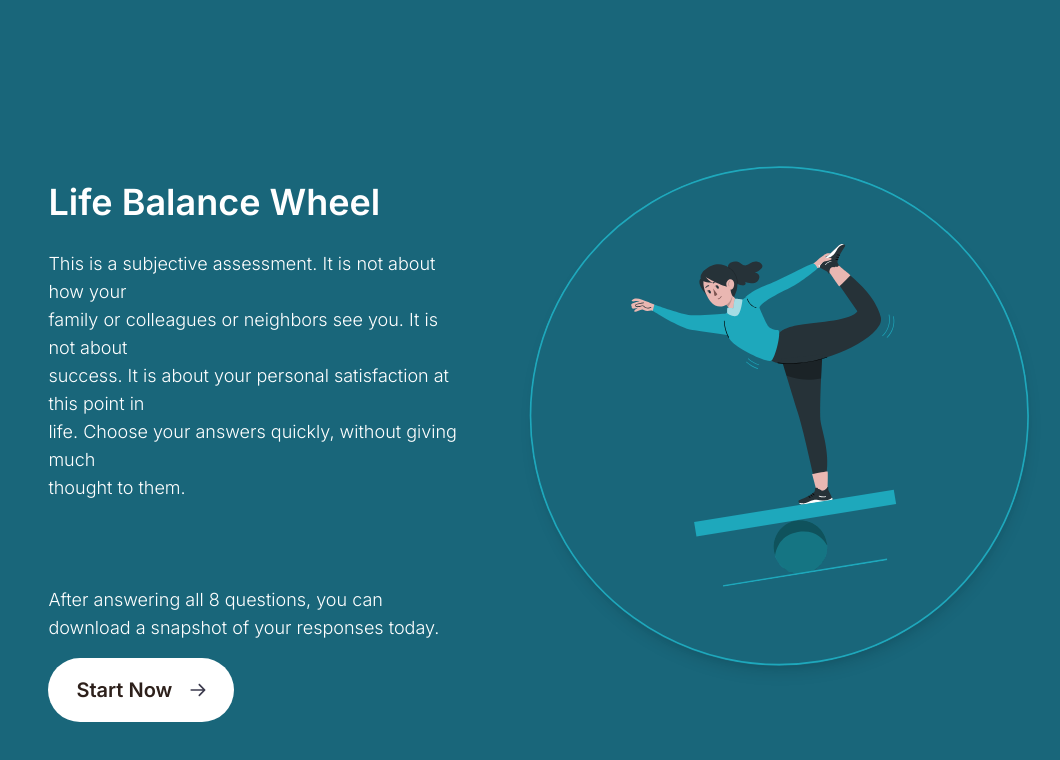
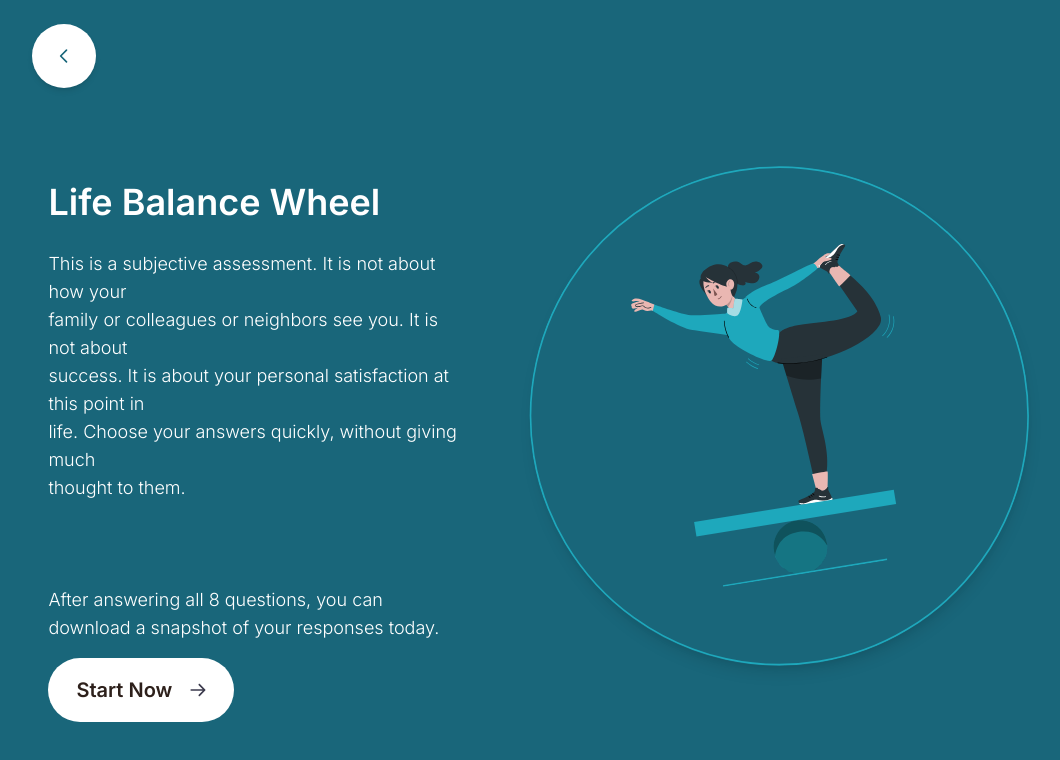
Before and after one commit to soumic28/frl_front_end, a Next.js app: page /life-balance in a window 1280 px wide. Both pictures are taken after a click on the button "Explore Now". Shown: the top 760 px of the page, without its empty margins (70-1130 px from the left). Built offline with nearby package versions, Linux system fonts and the light colour scheme.

Commit message:
Add back navigation button to InstructionsScreen; enhance user experience by allowing users to navigate back in the LifeBalancePage flow.

```diff
--- a/src/app/life-balance/components/InstructionsScreen.js
+++ b/src/app/life-balance/components/InstructionsScreen.js
@@ -5,6 +5,7 @@ const InstructionsScreen = ({
   setCurrentStage,
   currentStage,
   pageVariants,
+  onBack,
 }) => (
   <motion.div
     key="stage-1"
@@ -12,8 +13,32 @@ const InstructionsScreen = ({
     animate="visible"
     exit="exit"
     variants={pageVariants}
-    className="flex flex-col min-h-[calc(40vh-120px)] md:min-h-0 mt-[10vh] sm:mt-[15vh] ml-4 sm:ml-[5vw] md:ml-[8vw] pr-4 sm:pr-[5vw] "
+    className="flex flex-col min-h-[calc(40vh-120px)] md:min-h-0 mt-[10vh] sm:mt-[15vh] ml-4 sm:ml-[5vw] md:ml-[8vw] pr-4 sm:pr-[5vw] relative"
   >
+    {/* Back button at top, aligned with heading left edge */}
+    {onBack && (
+      <button
+        onClick={onBack}
+        className="fixed top-4 left-4 sm:left-[5vw] md:left-[8vw] md:top-6 w-12 h-12 md:w-16 md:h-16 bg-white rounded-full flex items-center justify-center shadow-md z-50"
+      >
+        <svg
+          width="20"
+          height="20"
+          viewBox="0 0 24 24"
+          fill="none"
+          xmlns="http://www.w3.org/2000/svg"
+        >
+          <path
+            d="M15 19L8 12L15 5"
+            stroke="#19667A"
+            strokeWidth="2"
+            strokeLinecap="round"
+            strokeLinejoin="round"
+          />
+        </svg>
+      </button>
+    )}
+
     <div className="flex-grow">
       <h1 className="text-white font-general-sans text-3xl xs:text-4xl whitespace-nowrap sm:text-5xl font-semibold leading-tight sm:leading-[62.40px] -mt-[90px] md:mt-0">
         Life Balance Wheel
--- a/src/app/life-balance/page.js
+++ b/src/app/life-balance/page.js
@@ -143,6 +143,7 @@ export default function LifeBalancePage() {
                     setCurrentStage={handleStageProgression}
                     currentStage={currentStage}
                     pageVariants={pageVariants}
+                    onBack={handleBackNavigation}
                   />
                 )}
 
```
